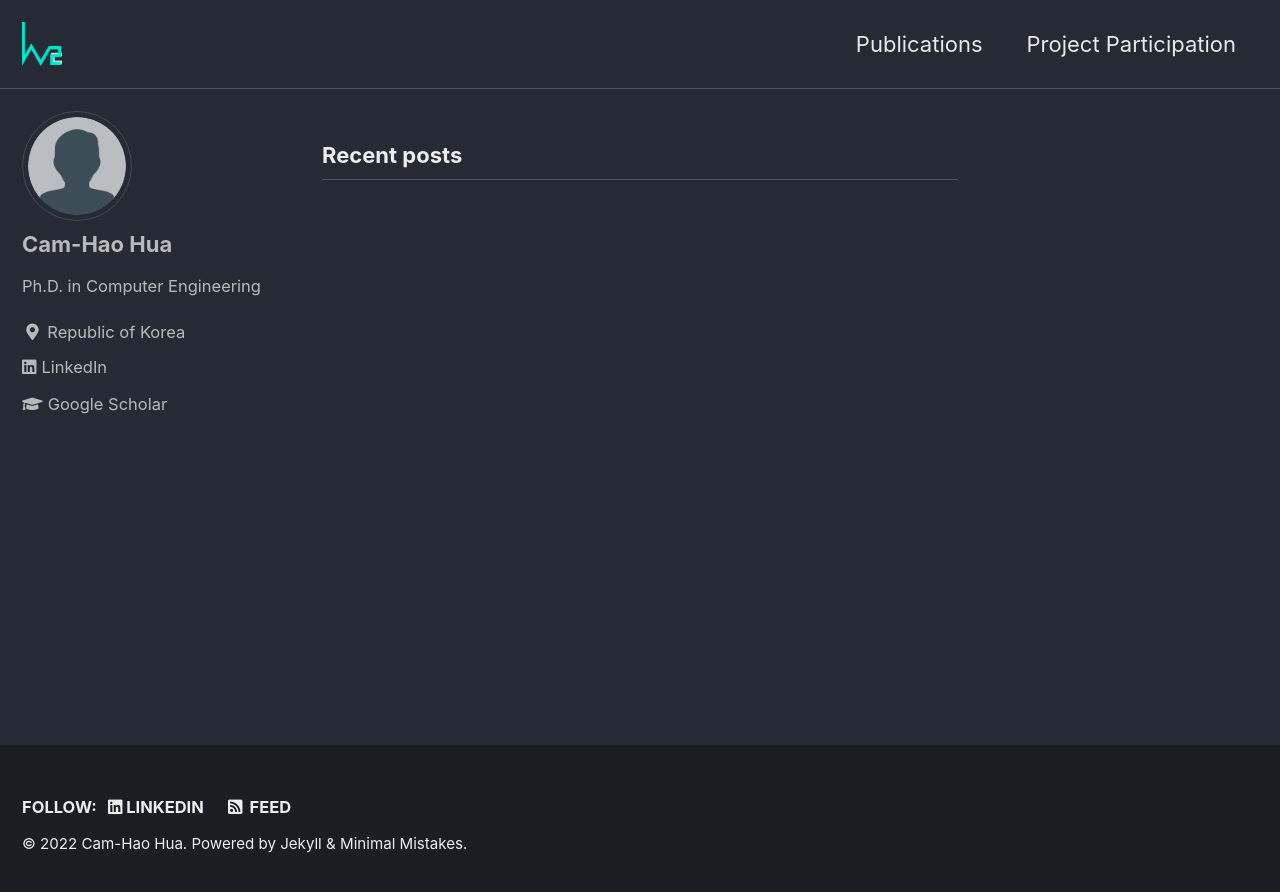
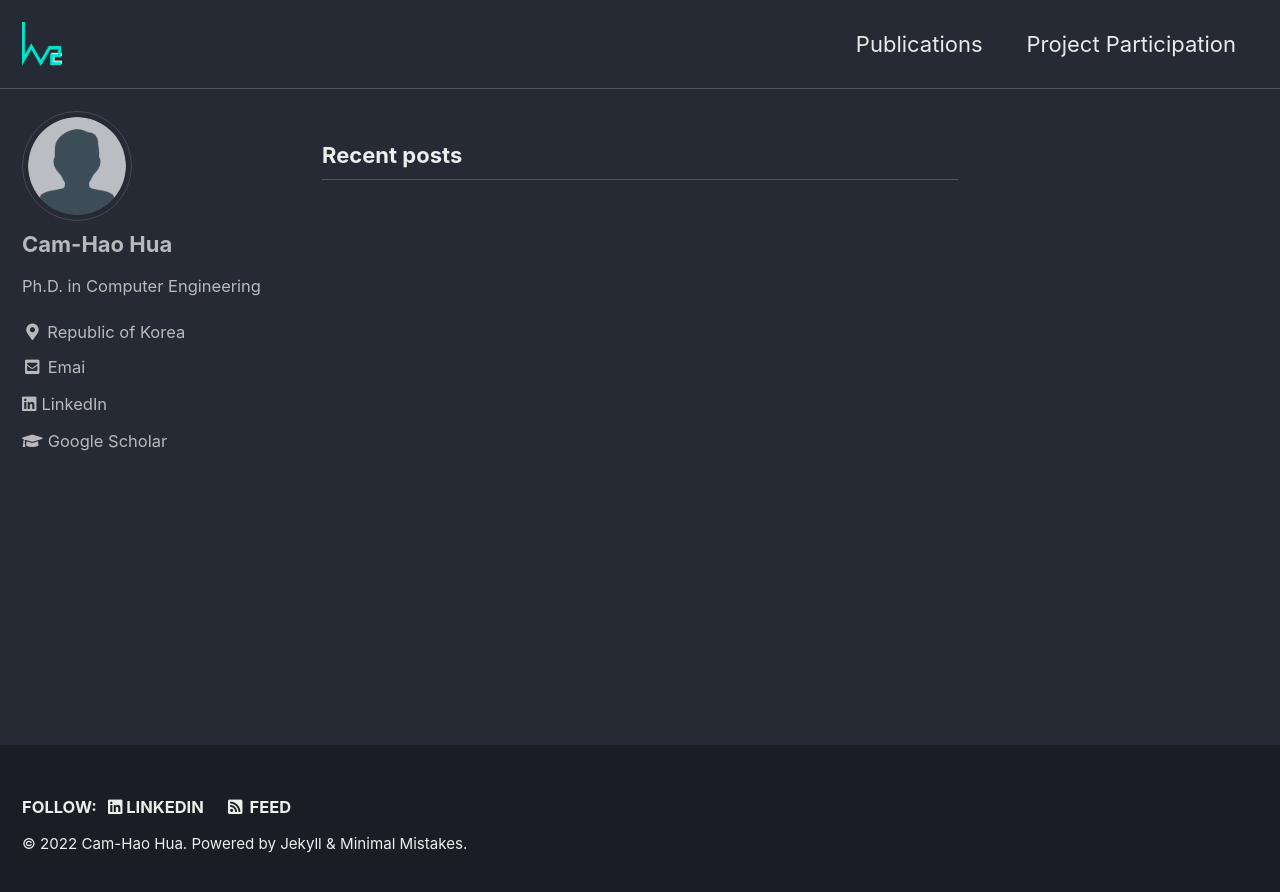
Before and after one commit to camhao168/camhao168.github.io, a Jekyll site: the page built from index.html, in a window 1280 px wide. Shown: the top 892 px of the page. Built offline with Jekyll 4.4.1, drawn with Linux system fonts in a browser that asks for light colours; cached includes are drawn as plain includes; the list of posts is cut into pages by our own code.

Commit message:
Update _config.yml

```diff
--- a/_config.yml
+++ b/_config.yml
@@ -109,9 +109,9 @@ author:
   bio              : "Ph.D. in Computer Engineering"
   location         : "Republic of Korea"
   links:
-    - label: "huacamhao"
+    - label: "Emai"
       icon: "fas fa-fw fa-envelope-square"
-      #url: ""
+      url: "mailto:huacamhao@gmail.com"
     - label: "LinkedIn"
       icon: "fab fa-linkedin"
       url: "https://www.linkedin.com/in/cam-hao-hua-a3246ab2/"
```
